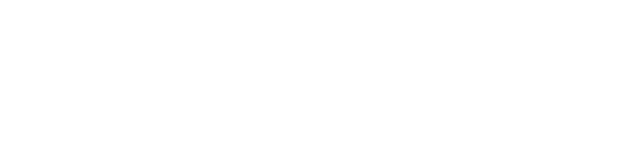
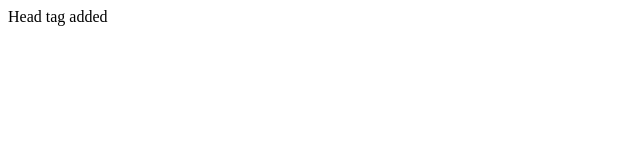
Before and after one commit to dailydeveloper2/MyGitPractise, a plain HTML site: page index.html in a window 1280 px wide. Shown: the whole page, without its empty margins (0-640 px from the left). Drawn offline with Linux system fonts and the light colour scheme.

Commit message:
<h> tag added

```diff
--- a/index.html
+++ b/index.html
@@ -2,4 +2,5 @@
 <title>
 Thi is my git exercise.
 </title>
+<h> Head tag added</h>
 </html>
```
